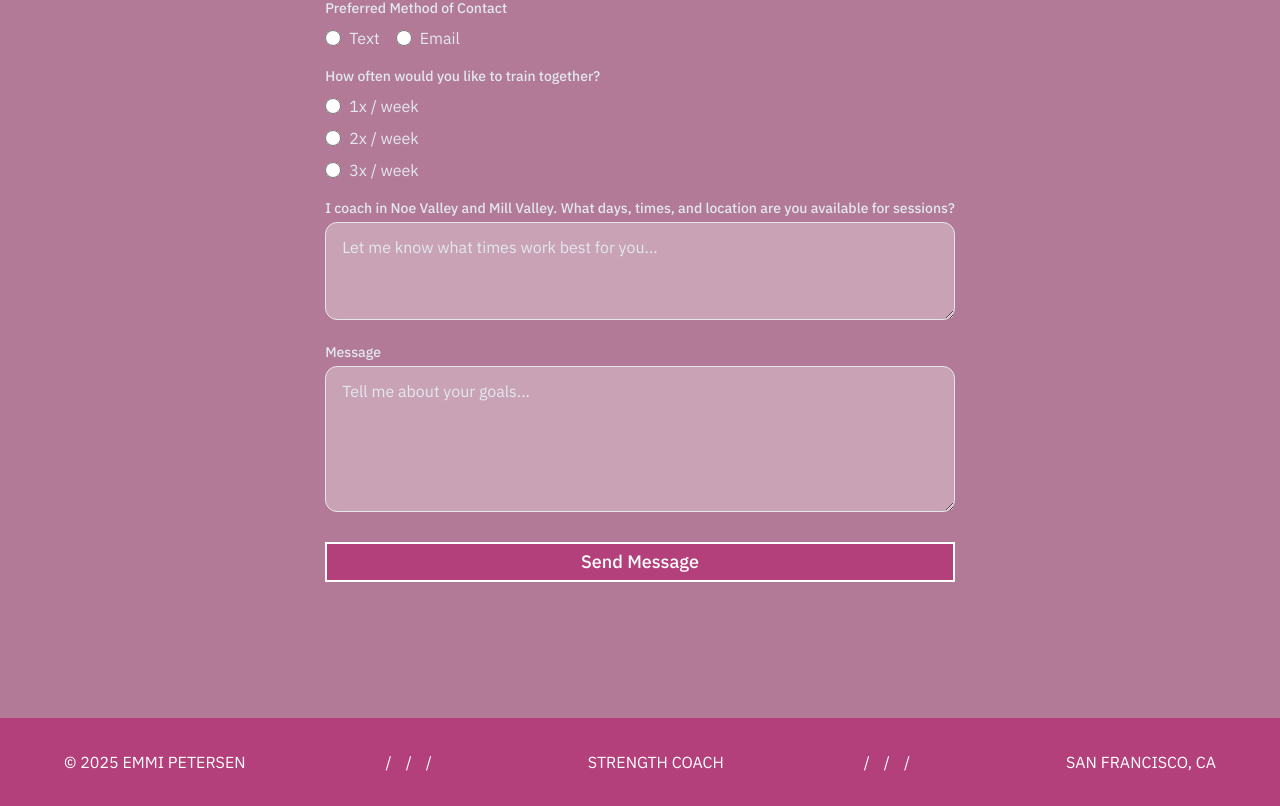
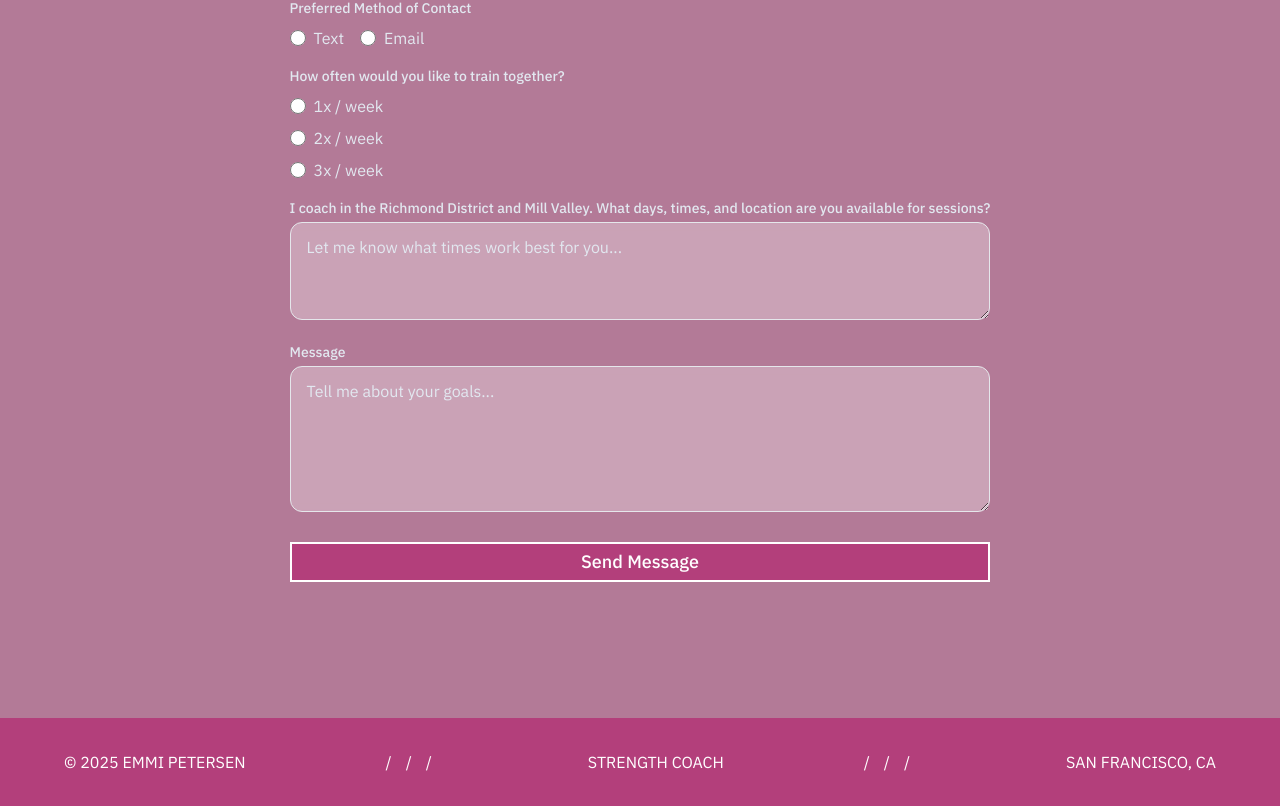
Before and after one commit to atiumcache/emmipetersen, a React (Vite) app: page /services in a window 1280 px wide. Shown: the part 3119-3925 px from the top of the page. Built offline with nearby package versions, Linux system fonts and the light colour scheme; no server answers.

Commit message:
update form

```diff
--- a/src/components/ContactForm.tsx
+++ b/src/components/ContactForm.tsx
@@ -210,7 +210,7 @@ export function ContactForm({
                   htmlFor="availability"
                   className="block text-sm font-medium text-slate-200 mb-1"
                 >
-                   I coach in Noe Valley and Mill Valley. What days, times, and location are you available for sessions?
+                   I coach in the Richmond District and Mill Valley. What days, times, and location are you available for sessions?
                 </label>
 
                 <textarea
```
